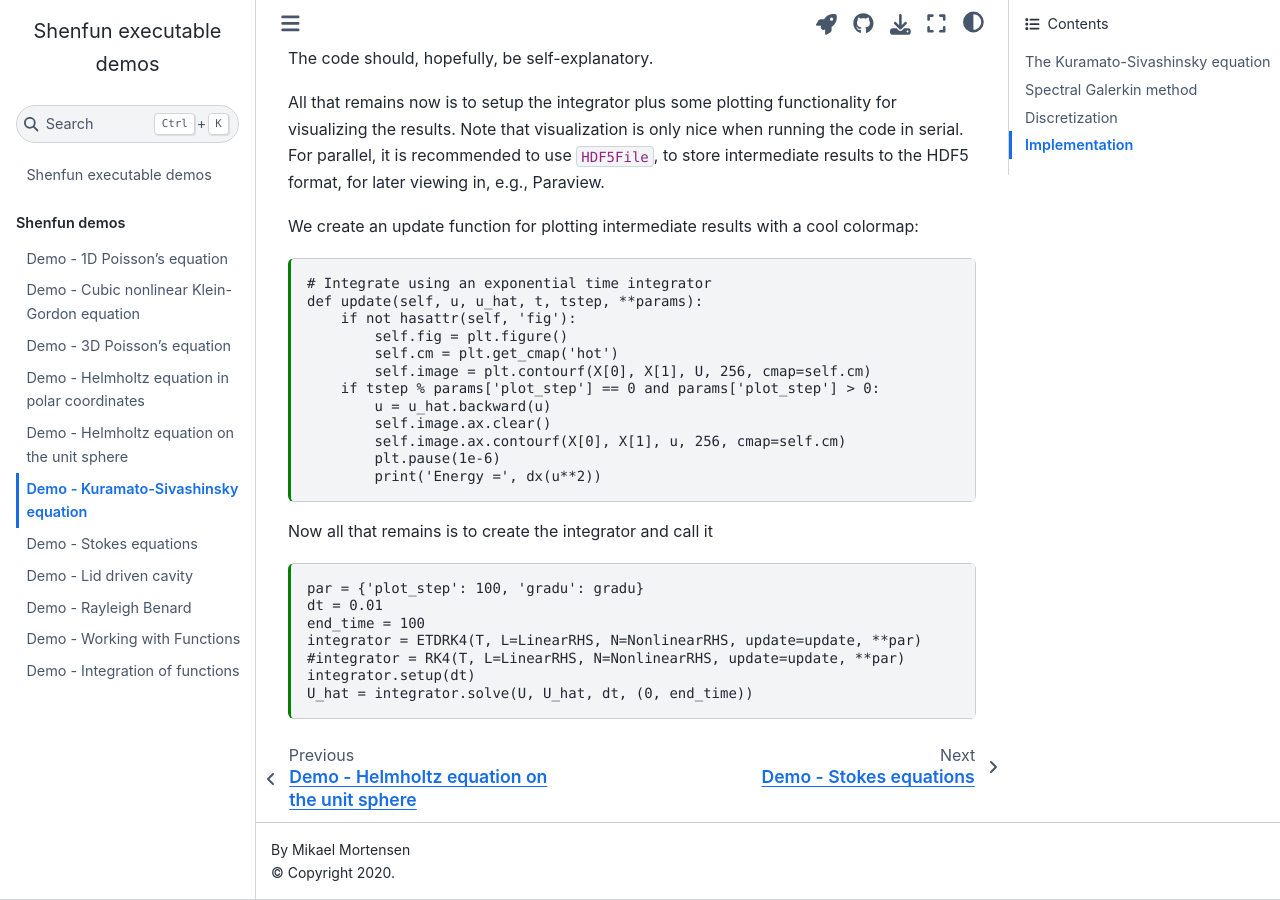
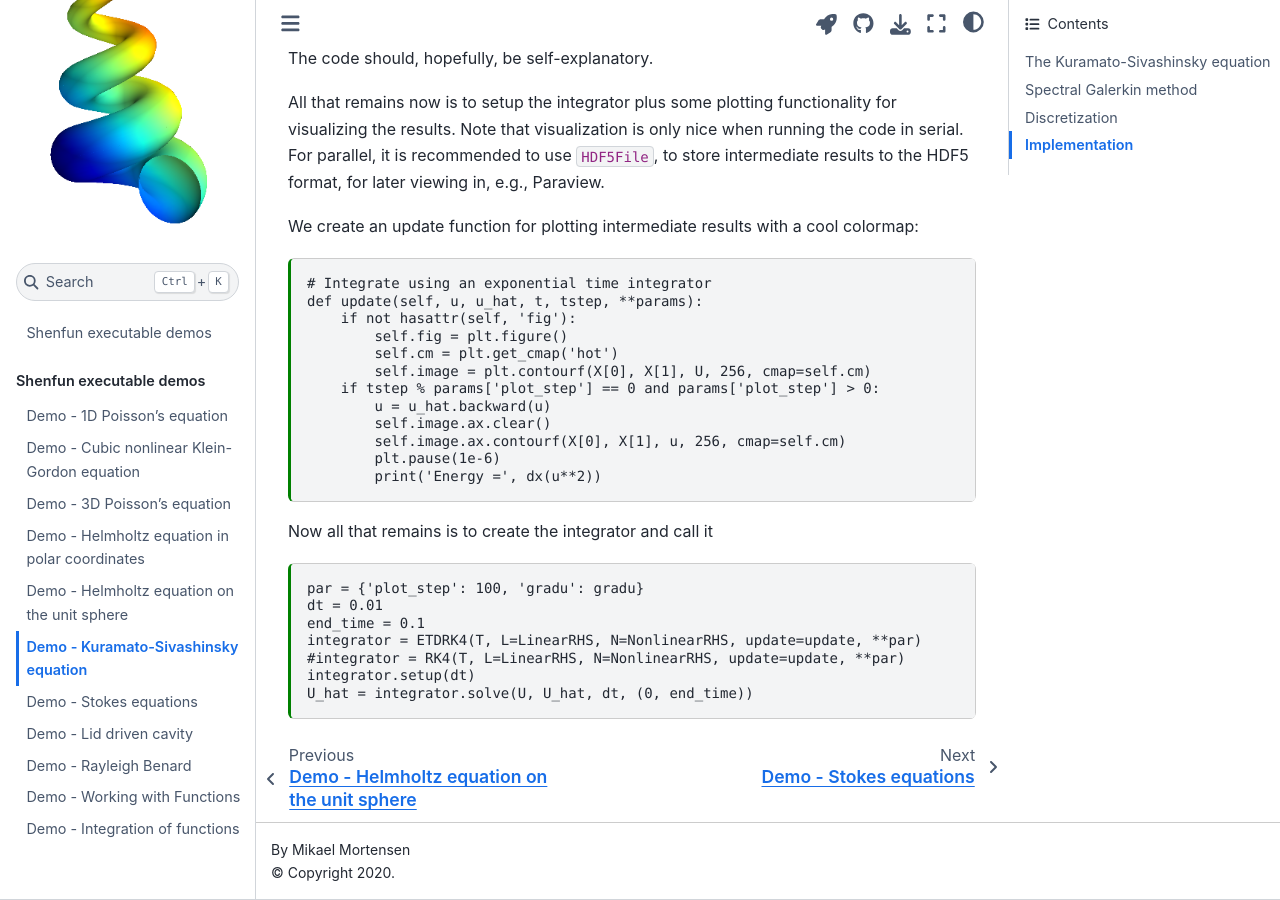
Before and after one commit to mikaem/shenfun-demos, a Jupyter Book: the page built from content/kuramatosivashinsky.ipynb, in a window 1280 px wide and 900 px high, scrolled down 5671 px. Built offline with Jupyter Book 1.0.4 settings and Sphinx 7.4.7 and the Sphinx Book theme 1.1.4, drawn with Linux system fonts in a browser that asks for light colours; some of the changed lines change nothing that is shown.

Commit message:
Adding logo

```diff
--- a/_config.yml
+++ b/_config.yml
@@ -2,7 +2,7 @@
 title                       : Shenfun executable demos  # The title of the book. Will be placed in the left navbar.
 author                      : Mikael Mortensen  # The author of the book
 copyright                   : "2020"  # Copyright year to be placed in the footer
-logo                        : ""  # A path to the book logo
+logo                        : seashell3.png  # A path to the book logo
 exclude_patterns            : []  # Patterns to skip when building the book. Can be glob-style (e.g. "*skip.ipynb")
 
 #######################################################################################
@@ -34,7 +34,7 @@ launch_buttons:
   thebe                     : true  # Add a thebe button to pages (requires the repository to run on Binder)
 
 repository:
-  url                       : https://github.com/spectralDNS/shenfun-demos  # The URL to your book's repository
+  url                       : https://github.com/mikaem/shenfun-demos  # The URL to your book's repository
   path_to_book              : ""  # A path to your book's folder, relative to the repository root.
   branch                    : master  # Which branch of the repository should be used when creating links
 
--- a/_toc.yml
+++ b/_toc.yml
@@ -1,15 +1,15 @@
-- file: intro
+- file: content/intro
 
-- part: Shenfun demos
+- part: Shenfun executable demos
   chapters:
-    - file: poisson
-    - file: kleingordon
-    - file: poisson3d
-    - file: polarhelmholtz
-    - file: sphericalhelmholtz
-    - file: kuramatosivashinsky
-    - file: stokes
-    - file: drivencavity
-    - file: rayleighbenard
-    - file: functions
-    - file: surfaceintegration
+    - file: content/poisson
+    - file: content/kleingordon
+    - file: content/poisson3d
+    - file: content/polarhelmholtz
+    - file: content/sphericalhelmholtz
+    - file: content/kuramatosivashinsky
+    - file: content/stokes
+    - file: content/drivencavity
+    - file: content/rayleighbenard
+    - file: content/functions
+    - file: content/surfaceintegration
```
Also changed, not shown: content/drivencavity.ipynb (renamed from drivencavity.ipynb), content/functions.ipynb (renamed from functions.ipynb), content/intro.ipynb (renamed from intro.ipynb), content/kleingordon.ipynb, content/kuramatosivashinsky.ipynb, content/poisson.ipynb, content/poisson3d.ipynb (renamed from poisson3d.ipynb), content/polarhelmholtz.ipynb (renamed from polarhelmholtz.ipynb), content/rayleighbenard.ipynb (renamed from rayleighbenard.ipynb), content/sphericalhelmholtz.ipynb (renamed from sphericalhelmholtz.ipynb), content/stokes.ipynb (renamed from stokes.ipynb), content/surfaceintegration.ipynb (renamed from surfaceintegration.ipynb), seashell3.png (added).
